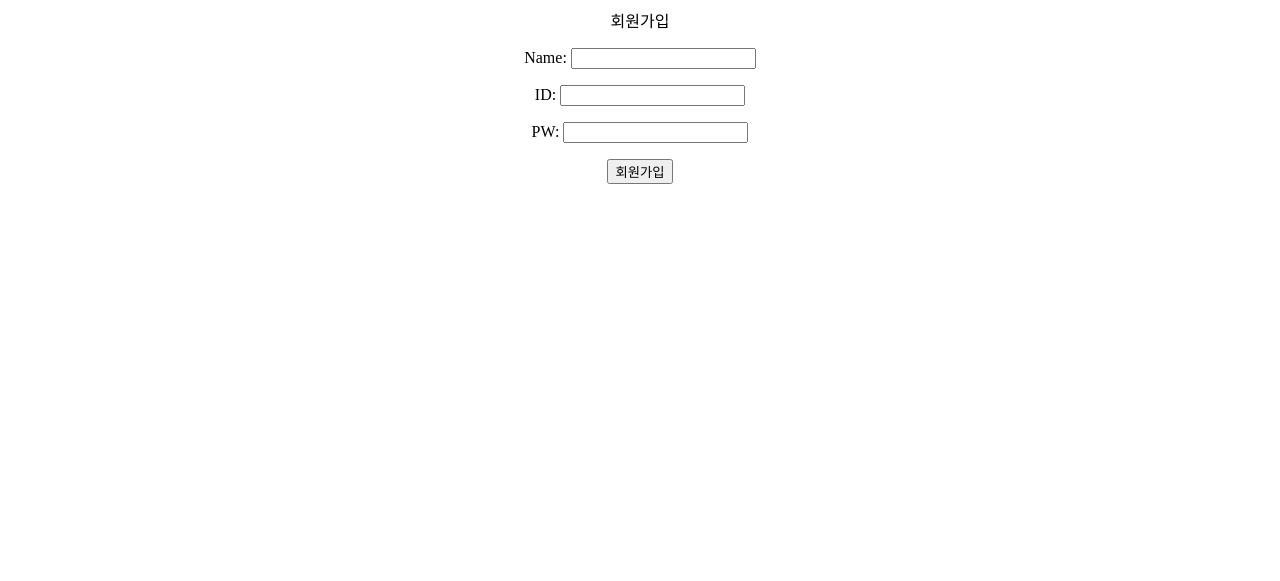
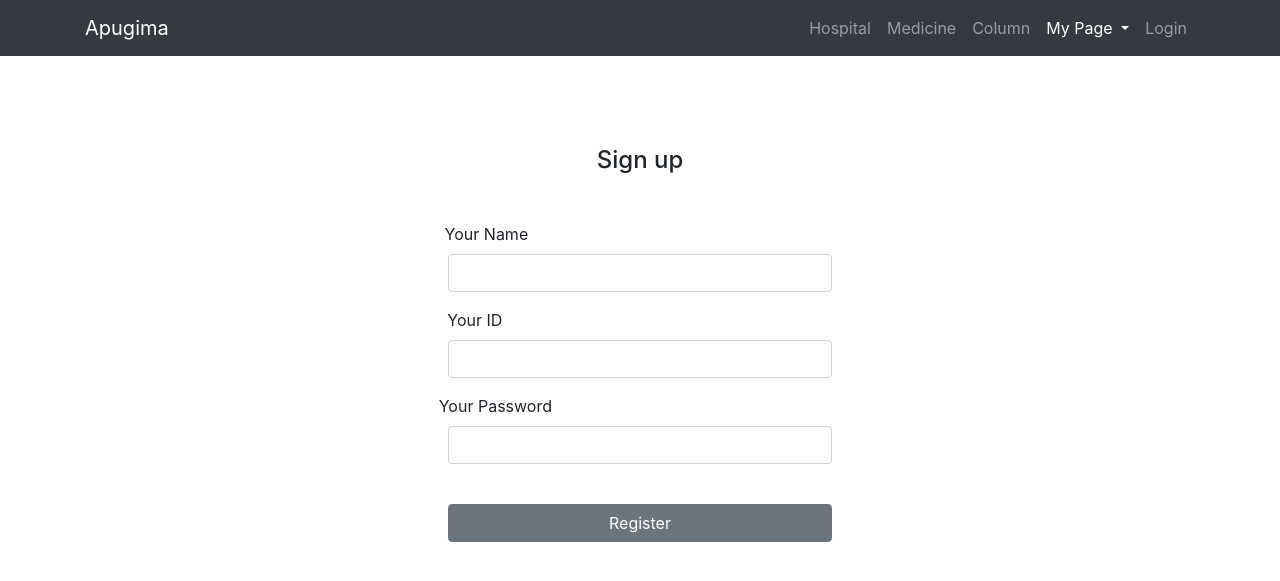
Before and after one commit to bgy1060/DEMO_APUGIMA, a PHP site: page /join.php in a window 1280 px wide. Shown: the top 581 px of the page. Run offline with PHP 8.4, Linux system fonts and the light colour scheme.

Commit message:
join modification

```diff
--- a/join.php
+++ b/join.php
@@ -1,18 +1,94 @@
-<!DOCTYPE>
-
+<!DOCTYPE html>
 <html>
 <head>
-        <meta charset='utf-8'>
+
+  <meta charset="utf-8">
+  <meta name="viewport" content="width=device-width, initial-scale=1, shrink-to-fit=no">
+  <meta name="description" content="">
+  <meta name="author" content="">
+
+  <title>Apugima</title>
+
+  <!-- Bootstrap core CSS -->
+  <link href="vendor/bootstrap/css/custom.css" rel="stylesheet">
+
+  <!-- Custom styles for this template -->
+  <link href="css/modern-business.css" rel="stylesheet">
+
+
+
 </head>
+
 <body>
+<!-- Navigation -->
+<nav class="navbar fixed-top navbar-expand-lg navbar-dark bg-dark fixed-top">
+    <div class="container">
+      <a class="navbar-brand" href="index.php">Apugima</a>
+      <button class="navbar-toggler navbar-toggler-right" type="button" data-toggle="collapse" data-target="#navbarResponsive" aria-controls="navbarResponsive" aria-expanded="false" aria-label="Toggle navigation">
+        <span class="navbar-toggler-icon"></span>
+      </button>
+      <div class="collapse navbar-collapse" id="navbarResponsive">
+        <ul class="navbar-nav ml-auto">
+          <li class="nav-item">
+            <a class="nav-link " href="hospitals.php">Hospital</a>
+          </li>
+          <li class="nav-item">
+            <a class="nav-link" href="medicines.php">Medicine</a>
+          </li>
+					<li class="nav-item">
+						<a class="nav-link " href="columns.php">Column</a>
+					</li>
+          <li class="nav-item dropdown">
+            <a class="nav-link dropdown-toggle active" href="#" id="navbarDropdownPages" data-toggle="dropdown" aria-haspopup="true" aria-expanded="false">
+              My Page
+            </a>
+            <div class="dropdown-menu dropdown-menu-right" aria-labelledby="navbarDropdownPages">
+              <a class="dropdown-item" href="diary.php">Diary</a>
+              <a class="dropdown-item" href="prescriptions.php">Prescriptions</a>
+              <a class="dropdown-item" href="myreview.php">My Review</a>
+							<a class="dropdown-item" href="manage.php">Manage</a>
 
-        <div align="center">
-                <p>회원가입</p>
+          <li class="nav-item">
+          <?php
+
+                if(isset($_SESSION['userid'])) {
+          ?>
+                        <a class="nav-link" href='./logout.php'>Logout</a>
+        <?php
+                }
+                else {
+        ?>              <a class="nav-link" href='./login.php'>Login</a>
+        <?php   }
+        ?>
+        </div>
+        </li>
+
+					</li>
+        </ul>
+      </div>
+    </div>
+  </nav>
+  <div align='center' style="margin-top:7%">
+        <h4 class="card-title mb-4 mt-1">Sign up</h4>
+        <br>
                 <form method='get' action='join_action.php'>
-                        <p>Name: <input type="text" name="name"></p>
-                        <p>ID: <input type="text" name="id"></p>
-                        <p>PW: <input type="password" name="pw"></p>
-                        <input type="submit" value="회원가입">
+                        <div class="form-group">
+                                <label style="margin-right:24%">Your Name</label>
+                                <input style="width:30%;"class="form-control" name="name" type="text">
+                        </div> <!-- form-group// -->
+
+                        <div class="form-group">
+                                <label style="margin-right:25.8%">Your ID</label>
+                                <input style="width:30%;"class="form-control" name="id" type="text">
+                        </div> <!-- form-group// -->
+
+                        <div class="form-group">
+                                <label style="margin-right:22.6%">Your Password</label>
+                                <input style="width:30%;"class="form-control" name="pw" type="password">
+                        </div> <!-- form-group// -->
+
+                        <br>
+                        <input class="btn btn-secondary" style="width:30%" type="submit" value="Register">
                 </form>
         </div>
 </body>
--- a/join_action.php
+++ b/join_action.php
@@ -16,7 +16,7 @@
         //저장이 됬다면 (result = true) 가입 완료
         if($result) {
         ?>      <script>
-                alert('가입 되었습니다.');
+                alert('Sign up is complete.');
                 location.replace("./login.php");
                 </script>
 
--- a/login.php
+++ b/login.php
@@ -74,12 +74,12 @@
 
         <form method='get' action='login_ok.php'>
                 <div class="form-group">
-                        <label style="margin-right:24%">Your email</label>
+                        <label style="margin-right:25.4%">Your ID</label>
                         <input style="width:30%;"class="form-control" name="id" type="text">
                 </div> <!-- form-group// -->
                 <div class="form-group">
-                        <label style="margin-right:22.3%">Your password</label>
-                        <input style="width:30%;"class="form-control" name="id" type="text">
+                        <label style="margin-right:22.3%">Your Password</label>
+                        <input style="width:30%;"class="form-control" name="pw" type="password">
                 </div> <!-- form-group// -->
                 <br>
                 <input class="btn btn-secondary" style="width:30%" type="submit" value="Login">
```
